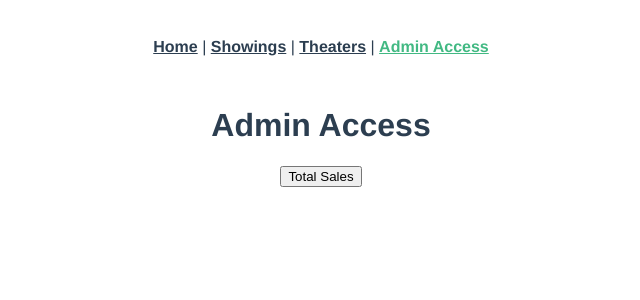
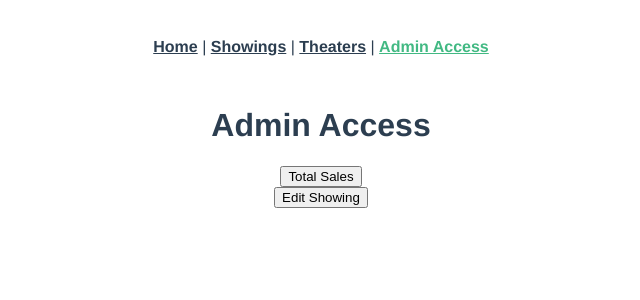
Before and after one commit to shanecolby/movie_ticket_frontend, a Vue app: page /admin in a window 1280 px wide. Shown: the top 300 px of the page, without its empty margins (319-959 px from the left). Built offline with nearby package versions, Linux system fonts and the light colour scheme.

Commit message:
add admin edit showings button

```diff
--- a/src/router/index.js
+++ b/src/router/index.js
@@ -33,6 +33,8 @@ const routes = [
     component: Admin
   },
 
+
+
 ]
 
 const router = new VueRouter({
--- a/src/views/Admin.vue
+++ b/src/views/Admin.vue
@@ -2,10 +2,14 @@
   <div class="admin">
     <h1>{{ message }}</h1>
      <button v-on:click="salesIndex()">Total Sales</button>
+     <br>
+     <button v-on:click="updateShowings()">Edit Showing</button>
     <div v-for="sale in sales">
       {{sale.id}}
       <p></p>
+
       </div>
+    </div>
   </div>
 </template>
 
@@ -20,6 +24,10 @@ export default {
     return {
       message: "Admin Access",
       sales: [],
+      movie_id: "",
+      auditorium_id: "",
+      time: "",
+      available_seats: "",
     };
   },
   created: function () {},
@@ -31,6 +39,19 @@ export default {
         this.theaters = response.data;
       });
     },
+    updateShowings: function () {
+      console.log("creating exercise...");
+      var params = {
+        movie_id: this.movie_id,
+        auditorium_id: this.auditorium_id,
+        time: this.time,
+        available_seats: this.available_seats,
+      };
+      axios.post("/api/showings", params).then((response) => {
+        console.log(response.data);
+        this.showings.push(response.data);
+      });
+    },
   },
 };
 </script>
--- a/src/views/Showing.vue
+++ b/src/views/Showing.vue
@@ -33,6 +33,7 @@ export default {
       });
     },
     createSale: function () {
+      console.log("creating sale...");
       var params = {
         showing_id: this.showing_id,
         customer_name: this.customer_name,
@@ -40,7 +41,7 @@ export default {
       };
       axios.post("/api/sales", params).then((response) => {
         console.log(response.data);
-        this.sales.push(response.data);
+        this.sales.push("/sales/create");
       });
     },
   },
```
